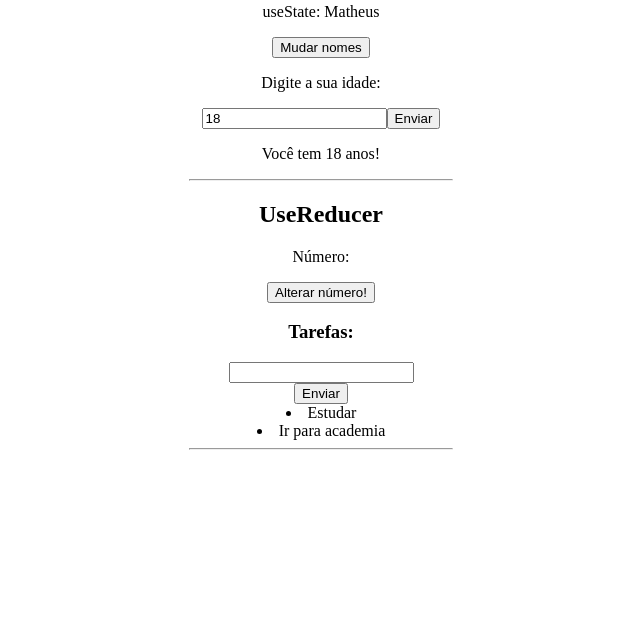
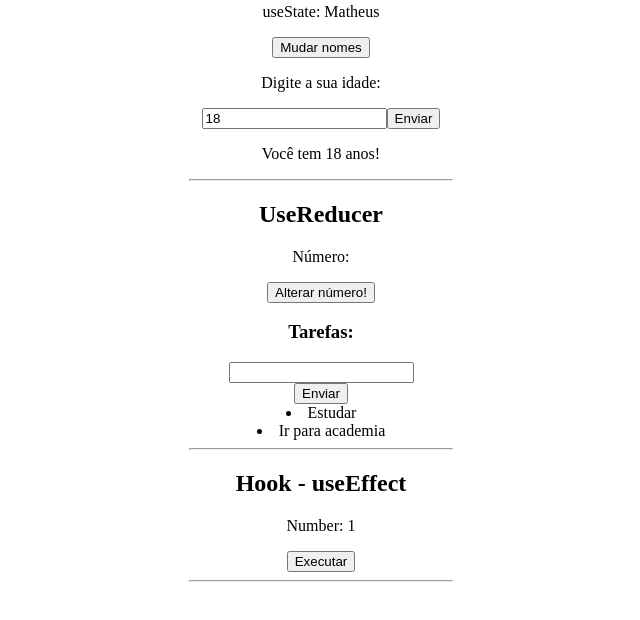
Before and after one commit to devpabloh/React_Matteus_Battisti_2_parte, a React (Create React App) app in the folder 10_HOOKS/reacthooks/: page / in a window 1280 px wide. Shown: the part 722-1342 px from the top of the page, without its empty margins (319-959 px from the left). Built offline with nearby package versions, Linux system fonts and the light colour scheme.

Commit message:
atualização

```diff
--- /dev/null
+++ b/10_HOOKS/reacthooks/src/components/HookUseEffect.js
@@ -0,0 +1,30 @@
+import { useEffect, useState } from "react";
+
+const HookUseEffect = () => {
+
+    // 1 - useEffect, sem dependências [], ele executa sempre que o componente for renderizado.
+    useEffect(()=>{
+        console.log("Serei executado sempre que o componente renderizar")
+    });
+
+    const [number, setNumber] = useState(1);
+
+    const changeSomething = ()=>{
+        setNumber(number + 1)
+    }
+
+    useEffect(()=>{
+        console.log("Serei executado apenas uma vez, pois possuo dependência []")
+    },[])
+
+  return (
+    <div>
+        <h2>Hook - useEffect</h2>
+        <p>Number: {number}</p>
+        <button onClick={changeSomething}>Executar</button>
+        <hr />
+    </div>
+  )
+}
+
+export default HookUseEffect;
--- a/10_HOOKS/reacthooks/src/index.js
+++ b/10_HOOKS/reacthooks/src/index.js
@@ -10,8 +10,4 @@ root.render(
     <App />
   </React.StrictMode>
 );
-
-// If you want to start measuring performance in your app, pass a function
-// to log results (for example: reportWebVitals(console.log))
-// or send to an analytics endpoint. Learn more: https://bit.ly/CRA-vitals
 reportWebVitals();
--- a/10_HOOKS/reacthooks/src/pages/Home.js
+++ b/10_HOOKS/reacthooks/src/pages/Home.js
@@ -1,3 +1,4 @@
+import HookUseEffect from "../components/HookUseEffect"
 import HookUseReducer from "../components/HookUseReducer"
 import HookUseState from "../components/HookUseState"
 
@@ -7,6 +8,7 @@ const Home = () => {
     <div>
         <HookUseState/>
         <HookUseReducer/>
+        <HookUseEffect/>
     </div>
   )
 }
```
